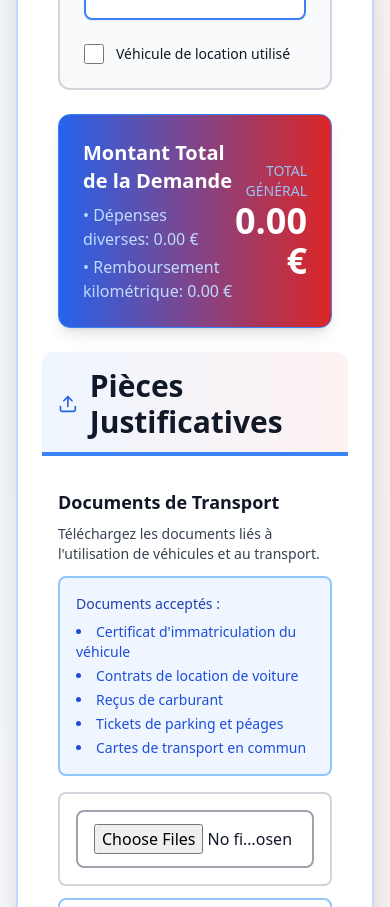
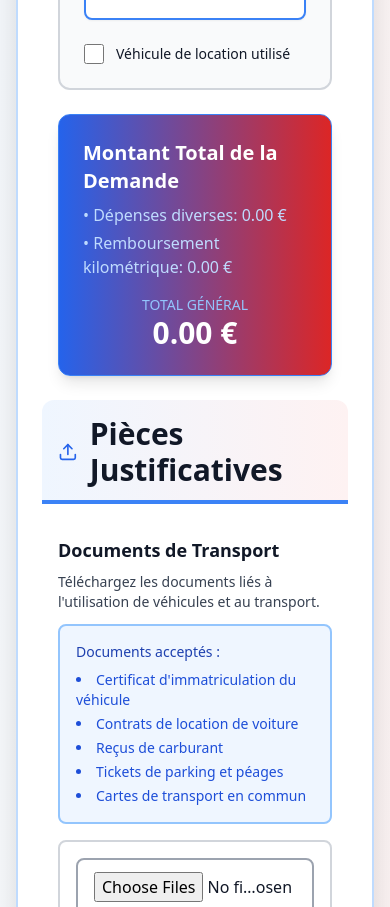
Before and after one commit to Dev-HugoScarbonchi/sam-athletisme-formulaire, a React (Vite) app: page / in a window 390 px wide. Shown: the part 3500-4407 px from the top of the page. Built offline with nearby package versions, Linux system fonts and the light colour scheme.

Commit message:
Fix total section mobile layout

```diff
--- a/src/App.tsx
+++ b/src/App.tsx
@@ -852,17 +852,17 @@ Document généré automatiquement le ${new Date().toLocaleDateString('fr-FR')}
 
               {/* Grand Total */}
               <div className="bg-gradient-to-r from-blue-600 to-red-600 rounded-xl p-6 text-white shadow-lg border border-blue-500">
-                <div className="flex justify-between items-center">
-                  <div>
+                <div className="flex flex-col lg:flex-row justify-between items-start lg:items-center gap-4">
+                  <div className="w-full lg:w-auto">
                     <h3 className="text-xl font-semibold mb-2">Montant Total de la Demande</h3>
                     <div className="space-y-1 text-blue-200">
                       <p>• Dépenses diverses: {totalAmount.toFixed(2)} €</p>
                       <p>• Remboursement kilométrique: {kilometricReimbursement.toFixed(2)} €</p>
                     </div>
                   </div>
-                  <div className="text-right">
+                  <div className="w-full lg:w-auto text-center lg:text-right">
                     <p className="text-sm text-blue-300">TOTAL GÉNÉRAL</p>
-                    <p className="text-4xl font-bold">{(totalAmount + kilometricReimbursement).toFixed(2)} €</p>
+                    <p className="text-3xl lg:text-4xl font-bold">{(totalAmount + kilometricReimbursement).toFixed(2)} €</p>
                   </div>
                 </div>
               </div>
```
